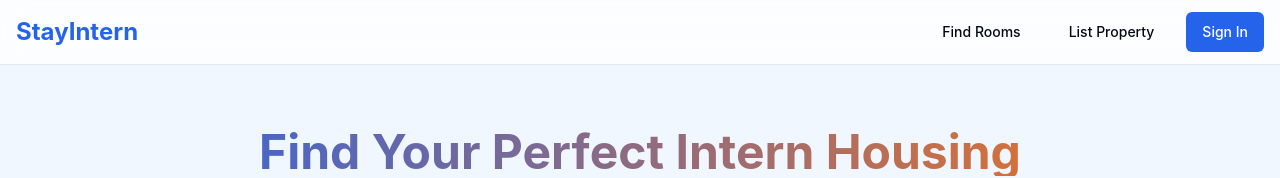
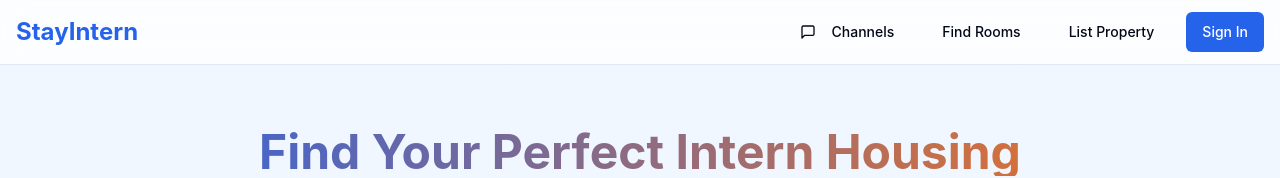
Before and after one commit to giridharg96/geekghar, a React (Vite) app: page / in a window 1280 px wide. Shown: the top 178 px of the page. Built offline with nearby package versions, Linux system fonts and the light colour scheme.

Commit message:
Add Channels page feature
Implemented a new page for channels within the application to enhance navigation and user experience.
[skip gpt_engineer]

```diff
--- a/src/components/Navbar.tsx
+++ b/src/components/Navbar.tsx
@@ -1,5 +1,6 @@
 import { Button } from "@/components/ui/button";
 import { Link } from "react-router-dom";
+import { MessageSquare } from "lucide-react";
 
 export const Navbar = () => {
   return (
@@ -9,6 +10,12 @@ export const Navbar = () => {
           StayIntern
         </Link>
         <div className="flex items-center gap-4">
+          <Button variant="ghost" asChild>
+            <Link to="/channels">
+              <MessageSquare className="mr-2 h-4 w-4" />
+              Channels
+            </Link>
+          </Button>
           <Button variant="ghost">Find Rooms</Button>
           <Button variant="ghost">List Property</Button>
           <Button>Sign In</Button>
```
